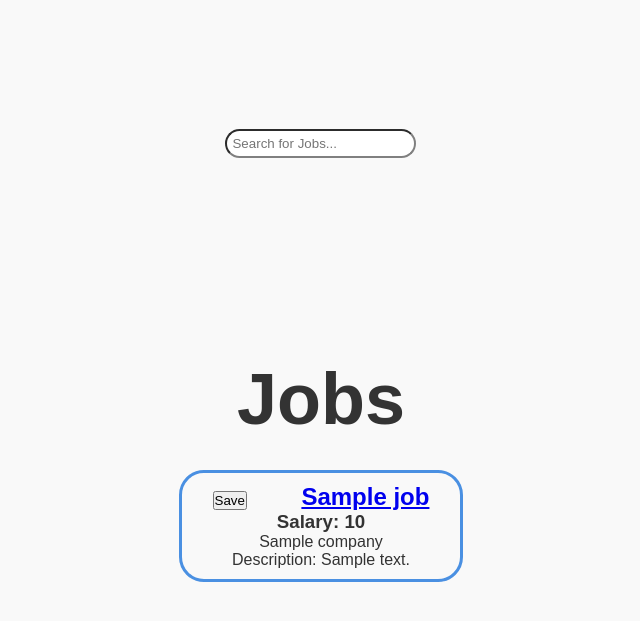
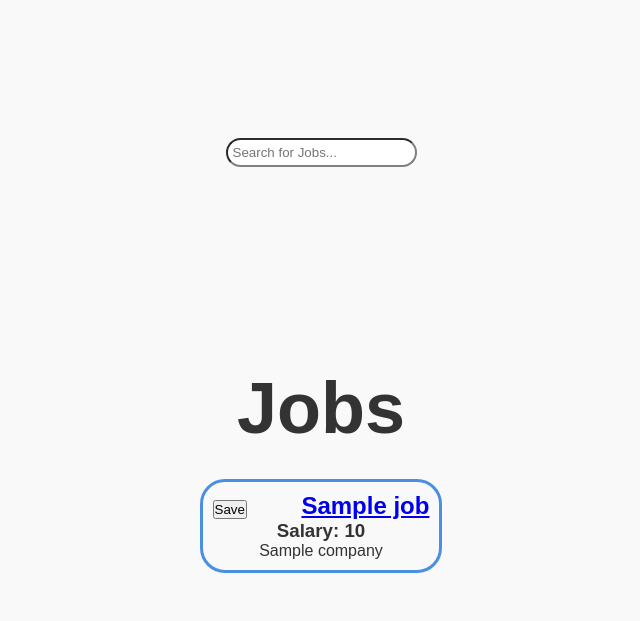
Before and after one commit to JosefGlen/KumoJobScraper1, a Django app: template KumoJobScraper/jobs/templates/jobs/list.html in a window 1280 px wide. Shown: the part 70-691 px from the top of the page, without its empty margins (319-959 px from the left). Run offline with Django 5.2, Linux system fonts and the light colour scheme; the template is opened without the code that fills it: most values are stand-ins (such as "Sample title", 1, 10 or a date in 2020); data that the repository does not hold is empty.

Commit message:
Remove Description from list page

```diff
--- a/KumoJobScraper/jobs/templates/jobs/list.html
+++ b/KumoJobScraper/jobs/templates/jobs/list.html
@@ -42,7 +42,6 @@
                 </h2>
                 <h3>Salary: {{ job.salary }}</h3>
                 <p> {{ job.company }}</p>
-                <p class="jobdesctxt">Description: {{ job.description }}</p>
 
             </article>
         {% comment %} Conditional Upon jobs being empty {% endcomment %}
```
